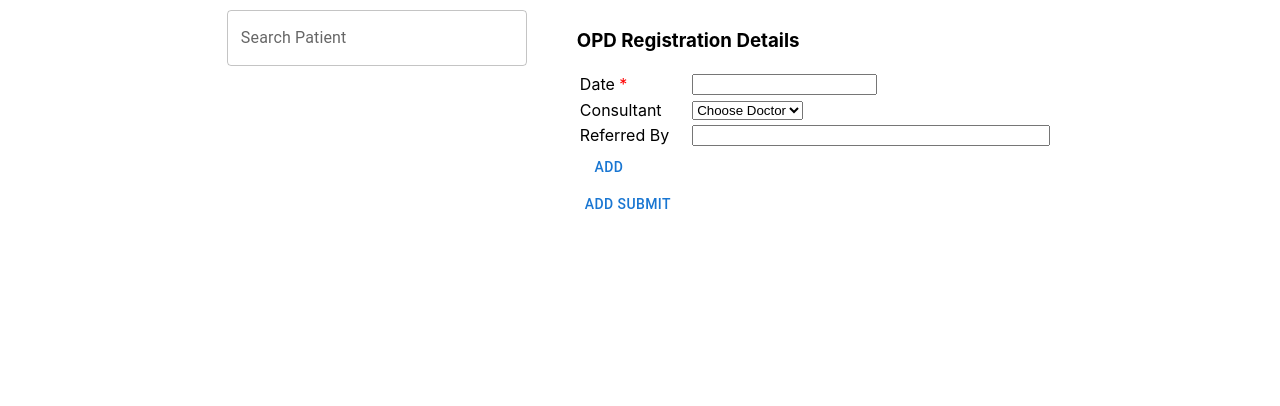
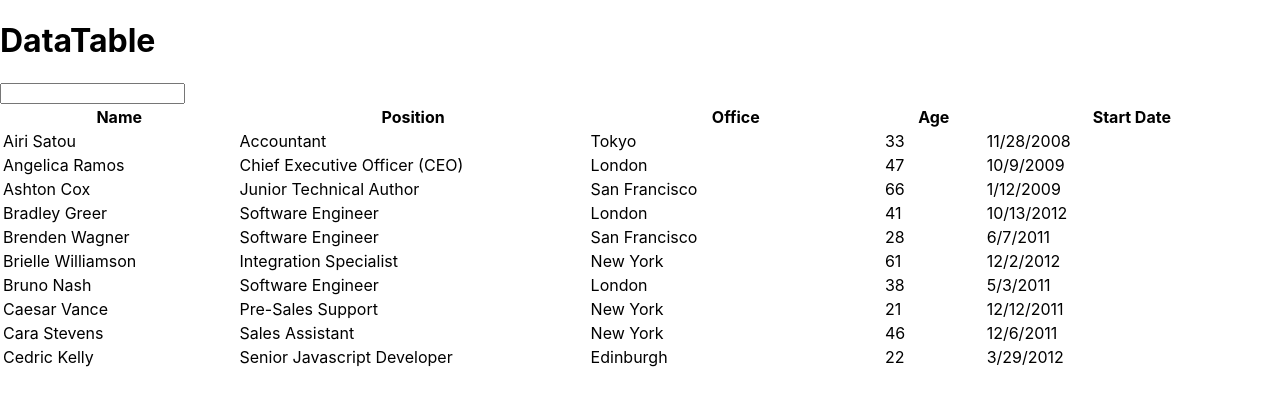
Before and after one commit to Vaishnavi429/OnitoTechnology.github.io, a React (Create React App) app: page / in a window 1280 px wide. Shown: the top 406 px of the page. Built offline with nearby package versions, Linux system fonts and the light colour scheme.

Commit message:
dom manipulation in datatable

```diff
--- a/package.json
+++ b/package.json
@@ -41,5 +41,9 @@
       "last 1 firefox version",
       "last 1 safari version"
     ]
+  },
+  "devDependencies": {
+    "datatables.net": "^1.12.1",
+    "jquery": "^3.6.0"
   }
 }
--- a/src/App.js
+++ b/src/App.js
@@ -3,13 +3,17 @@ import './App.css';
 import AddNewPatient from './Component/AddNewPatient/AddNewPatient';
 import OPDRegistration from './Component/OPDRegistration/OPDRegistration';
 import { Formik, Form, Field, FieldArray } from 'formik'
+import DataTableExample from './Component/DataTableExample/DataTableExample';
 
 
 function App() {
+
+
   return (
     <div>
       {/* <AddNewPatient/> */}
-      <OPDRegistration/>
+      {/* <OPDRegistration/> */}
+      <DataTableExample/>
 
     </div>
   );
--- /dev/null
+++ b/src/Component/DataTableExample/DataTableExample.js
@@ -0,0 +1,61 @@
+import React, { Component } from 'react'
+const $ = require('jquery');
+$.DataTable = require('datatables.net');
+
+export default class DataTableExample extends Component {
+     componentDidMount(){
+      this.$tableRef = $(this.tableRef)
+      this.$tableRef.DataTable(
+        {
+          dom:"<'.data-table-wrapper'>",
+          data: DataToShow,
+          columns:[
+            {title:"Name", width:"120px"},
+            {title:"Position" , width:"180px"},
+            {title:"Office" , width:"150px"},
+            {title:"Age" , width:"50px"},
+            {title:"Start Date" , width:"150px"},
+          ]
+        }
+      )
+     }
+     componentWillUnmount(){
+      $('.data-table-wrapper')
+      .find('table')
+      .DataTable()
+      .destroy(true);
+
+
+   }
+   shouldComponentUpdate() {
+    return false;
+}
+
+  render() {
+    return (
+      <div>
+       <h1>DataTable</h1>
+       <input onClick={(name, nickname) => {
+                    this.onAddClick(name, nickname);
+                }} />
+      <table className="display" width="100%" ref ={tableRef=>this.tableRef=tableRef}>
+
+      </table>
+
+      </div>
+    )
+  }
+}
+
+let DataToShow = [
+  ["Airi Satou"	,"Accountant",	"Tokyo"	,33,	"11/28/2008"],
+  ["Angelica Ramos"	,"Chief Executive Officer (CEO)",	"London",	47	,"10/9/2009"],
+  ["Ashton Cox","Junior Technical Author",	"San Francisco",	66,"1/12/2009"],
+  ["Bradley Greer",	"Software Engineer",	"London",	41,	"10/13/2012"],
+  ["Brenden Wagner",	"Software Engineer",	"San Francisco",	28,	"6/7/2011"],
+  ["Brielle Williamson",	"Integration Specialist",	"New York",	61 ,	"12/2/2012"],
+  ["Bruno Nash",	"Software Engineer",	"London",	38	,"5/3/2011"],
+  ["Caesar Vance",	"Pre-Sales Support",	"New York",	21,	"12/12/2011"],
+  ["Cara Stevens",	"Sales Assistant",	"New York",	46,	"12/6/2011"],
+  ["Cedric Kelly",	"Senior Javascript Developer",	"Edinburgh",	22,	"3/29/2012"],
+  ]
--- a/src/Component/OPDRegistration/OPDRegistration.js
+++ b/src/Component/OPDRegistration/OPDRegistration.js
@@ -3,33 +3,34 @@ import TextField from '@mui/material/TextField';
 import Stack from '@mui/material/Stack';
 import Autocomplete from '@mui/material/Autocomplete';
 import { Formik, Form, Field, FieldArray, ErrorMessage } from 'formik';
-import { Button } from '@mui/material';
+import { Button, MenuItem,InputLabel, Select, FormControl } from '@mui/material';
 import './OPDRegistration.css'
 import ServiceNewRow from './PatientServiceDetail/ServiceNewRow/ServiceNewRow';
 import * as Yup from "yup";
+import PatientServiceDetail from './PatientServiceDetail/PatientServiceDetail';
 
 const DoctorvalidationSchema = Yup.object().shape({
-    date : Yup.string().required("Enter the Date"),
-    consultant : Yup.string().required("Select Doctor Name"),
-    referred :Yup.string(),
-    serviceList:Yup.array()
+    date: Yup.string().required("Enter the Date"),
+    consultant: Yup.string().required("Select Doctor Name"),
+    referred: Yup.string(),
+    serviceList: Yup.array()
         .of(
             Yup.object().shape({
-            servicetype:Yup.string().required('select service type'),
-            rate:Yup.number().required('Enter price'),
-            qty:Yup.number().required('Enter Quantity'),
-            unit : Yup.number(),
-            discount:Yup.number(),
-            total:Yup.number().required(),
-            remarks:Yup.string()
+                servicetype: Yup.string().required('select service type'),
+                rate: Yup.number().required('Enter price'),
+                qty: Yup.number().required('Enter Quantity'),
+                unit: Yup.number(),
+                discount: Yup.number(),
+                total: Yup.number().required(),
+                remarks: Yup.string()
 
             })
         )
-
 })
 
 export default function OPDRegistration() {
     const [selectDoctor, setSelectDoctor] = useState()
+    const [doctorName, setDoctorName] = useState("")
 
     const newService = { servicetype: '', rate: '', qty: '', unit: '', discount: '', total: '', remarks: '' }
 
@@ -40,8 +41,13 @@ export default function OPDRegistration() {
             consultant: 'Dr Vivek',
             referred: '',
             serviceList: [{
-                servicetype: 'stitching', rate: '20', qty: '2', unit: '', discount: '', total: '400', remarks: ''
-            }]
+                servicetype: 'stitching', rate: '20', qty: '2', unit: '', discount: '', total: '400', remarks: '',
+            },
+            {
+                servicetype: 'ed', rate: '20', qty: '2', unit: '', discount: '', total: '400', remarks: ''
+
+            }
+        ]
         },
         {
             date: '02/03/2018',
@@ -62,16 +68,13 @@ export default function OPDRegistration() {
     ]
     const HandleChange = (e) => {
         let data = e.target.value
+        setDoctorName(data)
         let showData = DocterService.filter((item) => {
             if (item.consultant === data)
                 return item
         })
         setSelectDoctor(showData[0])
-        console.log(showData);
     }
-
-
-
     return (
         <div className='opdRegistration-container'>
             <div className='opdRegistration-formContainer'>
@@ -95,78 +98,44 @@ export default function OPDRegistration() {
                     </Stack>
                 </div>
                 <div className='opdRegistration-form'>
-                    <Formik
-                        initialValues={{
-                            date: '',
-                            consultant: '',
-                            referred: '',
-                            serviceList: []
-                        }}
-                        validationSchema={DoctorvalidationSchema}
-                        onSubmit={(values) => {
-                            console.log(values)
-                        }}>
-                        {({ values,errors }) => (
-                            <Form>
-                                {console.log("Error",errors)}
-                                <h3>OPD Registration Details</h3>
                     <table>
                         <tbody>
                             <tr>
-                                            <td className="opdRegistration-form_label">Date <span style={{ color: 'red' }}>*</span></td>
+                                <td>Date*</td>
                                 <td>
-                                                <Field id="outlined-basic" variant="outlined"
-                                                    name='date'
-                                                    type='text'
-                                                />
+                                    <TextField placeholder='Enter Date' /> </td>
+                            </tr>
+                            <tr>
+                                <td>Consultant</td>
+                                <td >
+                                <FormControl sx={{ m: 1, minWidth: 120 }}>
+                                    <InputLabel id="demo-simple-select-label">Doctor</InputLabel>
+
+                                    <Select onChange={HandleChange} labelId="demo-simple-select-label"
+                                        id="demo-simple-select"
+                                        value={doctorName}
+                                        label="Doctor">
+                                        {Doctor.map((value, index) => (<MenuItem value={value} key={index}>{value}</MenuItem>))}
+                                    </Select>
+                                    </FormControl>
                                 </td>
                             </tr>
                             <tr>
-                                            <td className="opdRegistration-form_label">Consultant</td>
+                                <td>Referred By</td>
                                 <td>
-
-                                                <Field as="select" name="consultant" onChange={HandleChange}>
-                                                    {Doctor.map((value, index) =>
-                                                        (<option key={index} value={value}>{value}</option>))}
-                                                </Field>
-                                            </td>
-                                        </tr>
-                                        <tr>
-                                            <td className="opdRegistration-form_label">Referred By</td>
-                                            <td>
-                                                <Field style={{ minWidth: '350px' }}
-                                                    id="outlined-basic" label='Enter Referred By'
-                                                    variant="outlined"
-                                                    type='text'
-                                                    name='referred' />
-                                            </td>
+                                    <TextField placeholder='Enter Referrence' /> </td>
                             </tr>
                         </tbody>
                     </table>
-                                <FieldArray name='serviceList'
-                                    render={(arrayHelper) => (
-                                        <div>
-                                            {values.serviceList.map((item, index) => (
-                                                <div key={index}>
-                                                    <ServiceNewRow arrayHelpers={arrayHelper} serviceList={values.serviceList} index={index} />
 
                 </div>
-                                            ))}
-                                            <Button type='button' onClick={() => arrayHelper.push(newService)}>Add </Button>
+
+
             </div>
 
-                                    )}
-
-                                />
-                                <Button type='submit'>Add submit</Button>
-                            </Form>
-                        )}
-                    </Formik>
+            <div>
+                        {selectDoctor && <PatientServiceDetail selectDoctor={selectDoctor}/>}
                     </div>
-            </div>
-            <div>
-            </div>
-
-        </div>
+        </div >
     )
 }
--- a/src/Component/OPDRegistration/PatientServiceDetail/ServiceNewRow/ServiceNewRow.js
+++ b/src/Component/OPDRegistration/PatientServiceDetail/ServiceNewRow/ServiceNewRow.js
@@ -19,7 +19,6 @@ export default function ServiceNewRow({ index, arrayHelper, serviceList}) {
       <span style={{ width: '20px' }}>{index+1}</span>
       <span>
       <Field as="select" name={`serviceList[${index}].servicetype`}>
-      <option  value="">None</option>
           {service.map((value, index) =>
             ( <option key={index} value={value}>{value}</option>))}
         </Field>
```
Also changed, not shown: src/Component/OPDRegistration/PatientServiceDetail/PatientServiceDetail.js (+23 -49 lines), 1 other file (tests, documents, lock files or other folders). Lines whose indentation alone changed are shown as unchanged.
